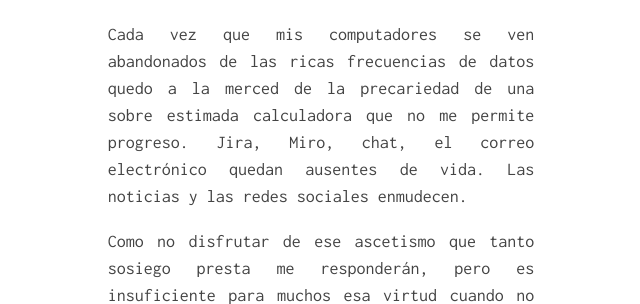
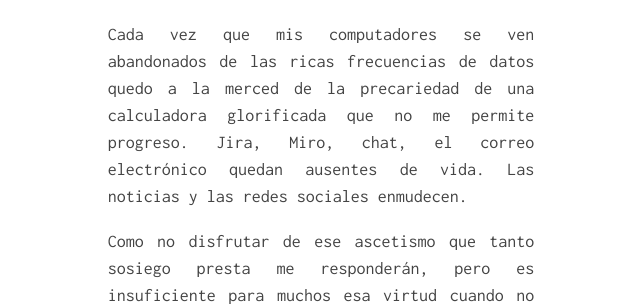
Before and after one commit to yujikiriki/yujikiriki.github.io, a Jekyll site: the page built from _posts/2023-02-27-sobre_el_estado_primero_y_la_red_después.md, in a window 1280 px wide and 900 px high, scrolled down 1373 px. Shown: the part 235-539 px from the top of the window, without its empty margins (319-959 px from the left). Built offline with Jekyll 4.4.1, drawn with Linux system fonts in a browser that asks for light colours; some of the changed lines change nothing that is shown.

```diff
--- a/_config.yml
+++ b/_config.yml
@@ -1,9 +1,7 @@
 title: bitácora - Yuji Kiriki
-description: Bitácora de viaje.
 author: Yuji Kiriki
 markdown: kramdown
-author: Yuji Kiriki
 url: https://yujikiriki.github.io
 
-plugins:
-  - jekyll-feed
+exclude:
+- "jekyll/"
--- a/_posts/2023-02-29-sobre-el-estado-primero-y-la-red-después.md
+++ b/_posts/2023-02-27-sobre_el_estado_primero_y_la_red_después.md
@@ -17,7 +17,7 @@
 
 Quizás el problema sea un navegador abusado. Quizás sea la simpleza de centralizar estado que resbala sobre esa superficie ausente de fricción entre el cliente y el servidor. Seguramente es el desgaste intelectual y el tiempo que implica embarcarse en su construcción. Puede ser ese profundo abismo de ignorancia y el perpetuo afán de entregar ya.
 
-Cada vez que mis computadores se ven abandonados de las ricas frecuencias de datos quedo a la merced de la precariedad de una sobre estimada calculadora que no me permite progreso. Jira, Miro, chat, el correo electrónico quedan ausentes de vida. Las noticias y las redes sociales enmudecen.
+Cada vez que mis computadores se ven abandonados de las ricas frecuencias de datos quedo a la merced de la precariedad de una calculadora glorificada que no me permite progreso. Jira, Miro, chat, el correo electrónico quedan ausentes de vida. Las noticias y las redes sociales enmudecen.
 
 Como no disfrutar de ese ascetismo que tanto sosiego presta me responderán, pero es insuficiente para muchos esa virtud cuando no se ha optado por la circunstancia.
 
```
Also changed, not shown: 1 other file.
